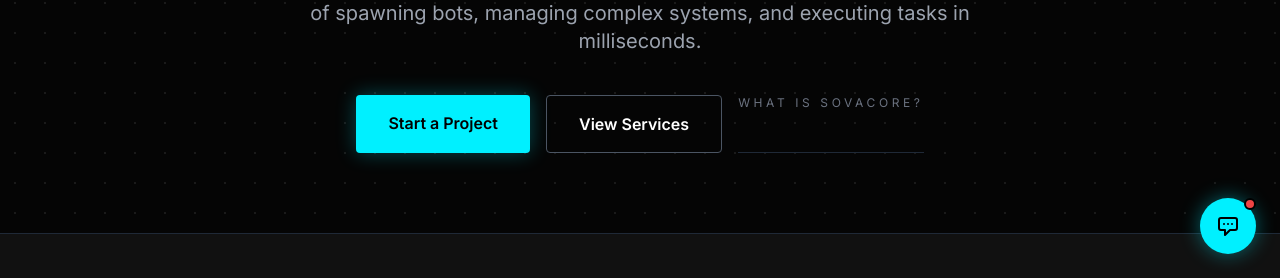
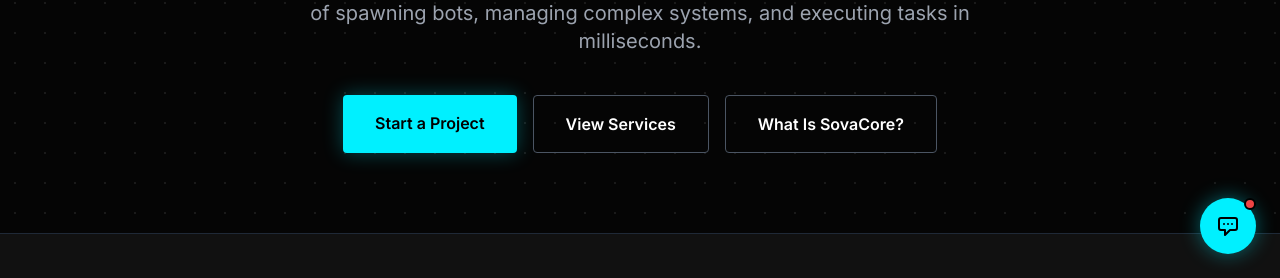
Before and after one commit to Intercost/sovacore, a plain HTML site: page index.html in a window 1280 px wide. Shown: the part 522-800 px from the top of the page. Drawn offline with nearby package versions, Linux system fonts and the light colour scheme.

```diff
--- a/index.html
+++ b/index.html
@@ -111,7 +111,7 @@
                 <a href="#services" class="border border-gray-600 px-8 py-4 rounded font-bold hover:border-white transition">
                     View Services
                 </a>
-                <a href="about.html" class="text-gray-500 text-xs uppercase tracking-[0.3em] hover:text-white transition border-b border-gray-800 pb-1 inline-block">
+                <a href="about.html" class="border border-gray-600 px-8 py-4 rounded font-bold hover:border-white transition">
                     What Is SovaCore?
                 </a>
             </div>
```
